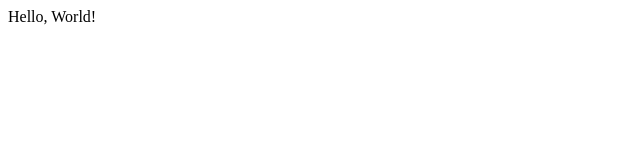
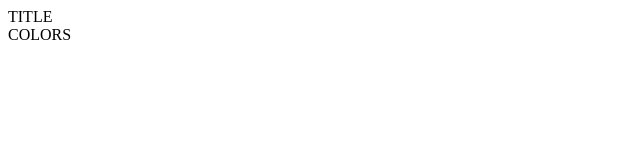
Before and after one commit to LySofDev/angular-color-picker, an Angular app: page / in a window 1280 px wide. Shown: the top 160 px of the page, without its empty margins (0-640 px from the left). Built offline with nearby package versions, Linux system fonts and the light colour scheme.

Commit message:
Created the color-picker component

```diff
--- a/src/app/app.component.html
+++ b/src/app/app.component.html
@@ -1 +1 @@
-<div>Hello, World!</div>
+<color-picker></color-picker>
--- /dev/null
+++ b/src/app/color-picker/color-picker.component.html
@@ -0,0 +1,13 @@
+<main class="color-picker">
+
+  <section class="banner">
+    <div class="title">TITLE</div>
+  </section>
+
+  <section class="colors">
+    <div class="swatch">
+      COLORS
+    </div>
+  </section>
+
+</main>
--- /dev/null
+++ b/src/app/color-picker/color-picker.component.ts
@@ -0,0 +1,15 @@
+import { Component, OnInit } from '@angular/core';
+
+@Component({
+  selector: 'color-picker',
+  templateUrl: './color-picker.component.html',
+  styleUrls: ['./color-picker.component.css']
+})
+export class ColorPickerComponent implements OnInit {
+
+  constructor() { }
+
+  ngOnInit() {
+  }
+
+}
```
Also changed, not shown: src/app/color-picker/color-picker.module.ts (+7 -1 lines), src/app/color-picker/color-picker.component.css (added), 1 other file (tests, documents, lock files or other folders).
